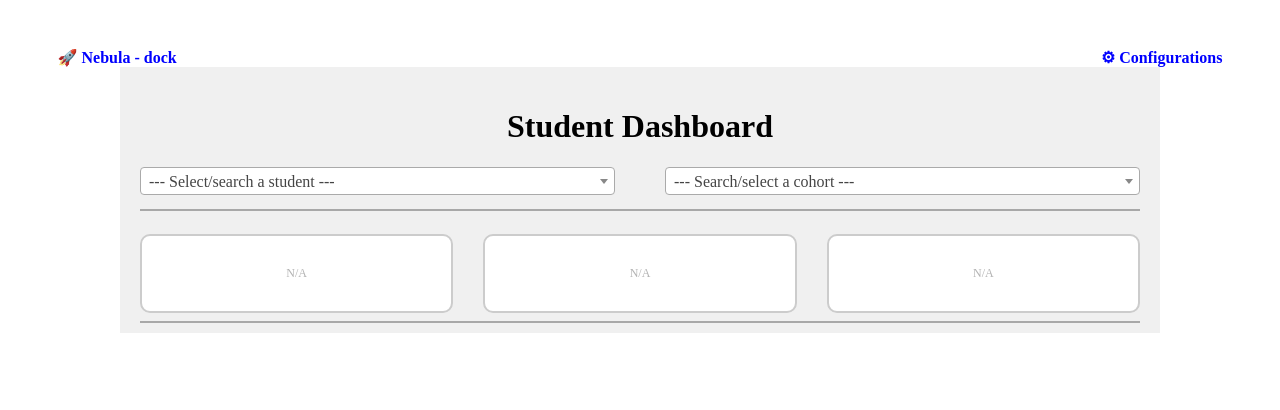
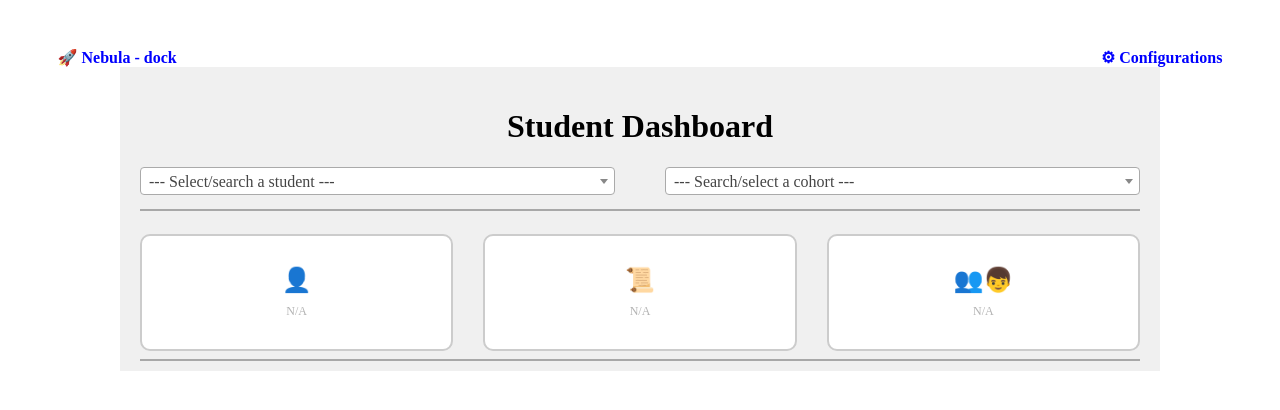
Before and after one commit to Alexraskip/NEBULA-, a Flask app: page /student-dashboard in a window 1280 px wide. Shown: the top 410 px of the page. Run offline with Flask 3, Linux system fonts and the light colour scheme; data that the repository does not hold is empty.

Commit message:
changing N/A and icons

```diff
--- a/app.py
+++ b/app.py
@@ -79,5 +79,27 @@ def test_db_connection():
     except pymysql.MySQLError as e:
         return jsonify({'error': str(e)}), 500
 
+# Endpoint to retrieve cohort statistics by cohort_name
+@app.route('/api/cohort/stats/<cohort_name>', methods=['GET'])
+def get_cohort_stats(cohort_name):
+    try:
+        with get_db_connection() as conn:
+            with conn.cursor() as cur:
+                cur.execute("SELECT total_students, average_attendance, average_assignment_completion FROM Cohort_Stats WHERE cohort_name=%s", (cohort_name,))
+                cohort_stats = cur.fetchone()
+
+                if cohort_stats:
+                    total_students, average_attendance, average_assignment_completion = cohort_stats
+                    return jsonify({
+                        'cohort_name': cohort_name,
+                        'total_students': total_students,
+                        'average_attendance': average_attendance,
+                        'average_assignment_completion': average_assignment_completion
+                    })
+                else:
+                    return jsonify({'error': 'Cohort stats not found'}), 404
+    except pymysql.MySQLError as e:
+        return jsonify({'error': str(e)}), 500
+
 if __name__ == '__main__':
     app.run(debug=True)
--- a/static/css/styles.css
+++ b/static/css/styles.css
@@ -49,6 +49,13 @@ h1 {
     flex-direction: column; /* Stack content vertically */
     align-items: center; /* Center items horizontally */
     justify-content: center; /* Center items vertically */
+    position: relative; /* Position relative for absolute positioning of icon */
+}
+
+/* Styling for icons */
+.additional-element .icon {
+    font-size: 24px; /* Set font size for icon */
+    margin-bottom: 10px; /* Add margin below the icon */
 }
 
 .additional-elements {
--- a/static/js/script.js
+++ b/static/js/script.js
@@ -3,7 +3,9 @@ $(document).ready(function() {
 
     // Function to update additional elements with N/A
     function updateAdditionalElements() {
-        $('.additional-element').html('<span class="element-name">N/A</span>');
+        $('#attendance_average').html('<span class="icon">&#128100;</span><span class="element-name">N/A</span>');
+        $('#assignment_completion').html('<span class="icon">&#128220;</span><span class="element-name">N/A</span>');
+        $('#total_students').html('<span class="icon">&#128101;&#128102;</span><span class="element-name">N/A</span>');
     }
 
     // Initialize default select options and additional elements
@@ -37,23 +39,28 @@ $(document).ready(function() {
     .catch(error => console.log(error));
 
     // Event listener for changes in the input field
-    $('#names').on('change', function() {
-        const selectedEmail = $(this).val();
-        if (selectedEmail) {
+    $('.js-example-basic-single').on('change', function() {
+        const selectedEmail = $('#names').val();
+        const selectedCohort = $('#cohorts').val();
+
+        if (!selectedEmail && !selectedCohort) {
+            // If no student or cohort is selected, update additional elements with N/A
+            updateAdditionalElements();
+        } else if (selectedEmail) {
             fetch(`/api/student/${selectedEmail}`)
             .then(response => response.json())
             .then(data => {
                 // Display attendance average
                 const attendanceAverage = parseFloat(data.attendanceAverage).toFixed(2);
-                $('#attendance_average').html(`<span style="font-weight: bold; color: green;">Attendance Average (avg): ${attendanceAverage}</span>`);
+                $('#attendance_average').html(`<span class="icon">&#128100;</span><span style="font-weight: bold; color: green;">Attendance Average (avg): ${attendanceAverage}</span>`);
 
                 // Display assignment completion
                 const assignmentCompletion = parseFloat(data.assignmentCompletion).toFixed(2);
-                $('#assignment_completion').html(`<span style="font-weight: bold; color: red;">Assignment Completion (avg): ${assignmentCompletion}</span>`);
+                $('#assignment_completion').html(`<span class="icon">&#128220;</span><span style="font-weight: bold; color: red;">Assignment Completion (avg): ${assignmentCompletion}</span>`);
             })
             .catch(error => console.error(error));
         } else {
-            // If no student is selected, update additional elements with N/A
+            // If only a cohort is selected, update additional elements with N/A
             updateAdditionalElements();
         }
     });
--- a/templates/student-dashboard.html
+++ b/templates/student-dashboard.html
@@ -51,18 +51,21 @@
 
             <!-- Additional elements -->
             <div class="additional-elements">
-                <!-- Element 1 -->
+                <!-- Element 1: Attendance Average -->
                 <div id="attendance_average" class="additional-element">
+                    <span class="icon">&#128100;</span> <!-- Icon for attendance average -->
                     <span class="element-name">Attendance Average (avg)</span><br>
                     <!-- Content for element 1 -->
                 </div>
-                <!-- Element 2 -->
+                <!-- Element 2: Assignment Completion -->
                 <div id="assignment_completion" class="additional-element">
+                    <span class="icon">&#128221;</span> <!-- Icon for assignment completion -->
                     <span class="element-name">Assignment Completion (avg)</span><br>
                     <!-- Content for element 2 -->
                 </div>
-                <!-- Element 3 -->
+                <!-- Element 3: Total Students -->
                 <div id="total_students" class="additional-element">
+                    <span class="icon">&#128101;&#128101;</span> <!-- Icon for total students -->
                     <span class="element-name">Total Students</span><br>
                     <!-- Content for element 3 -->
                 </div>
@@ -70,6 +73,7 @@
         </form>
     </div>
 
+
     <script src="https://code.jquery.com/jquery-3.6.0.min.js"></script>
     <script src="https://cdnjs.cloudflare.com/ajax/libs/select2/4.0.13/js/select2.min.js"></script>
     <script src="{{ url_for('static', filename='js/script.js') }}"></script>
```
